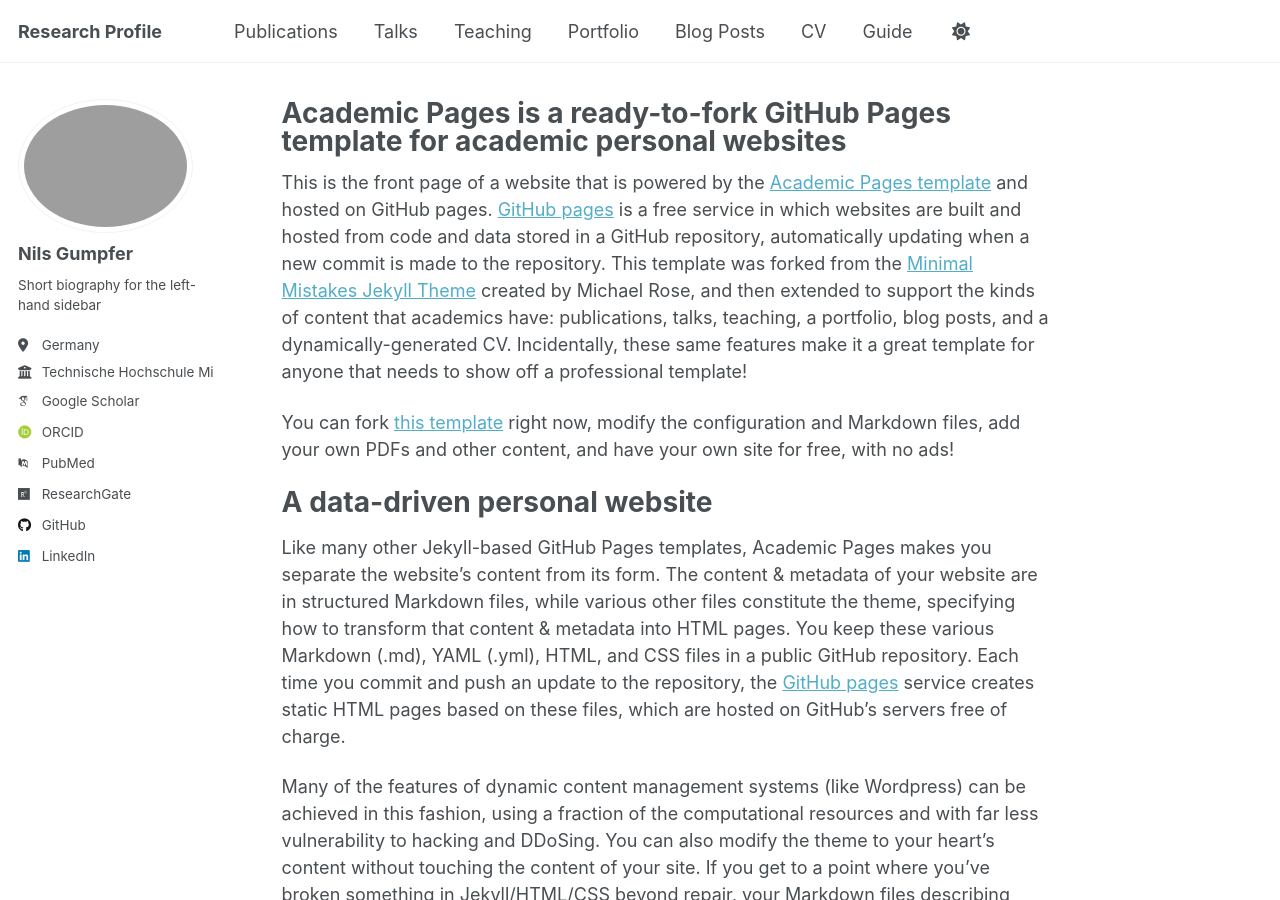
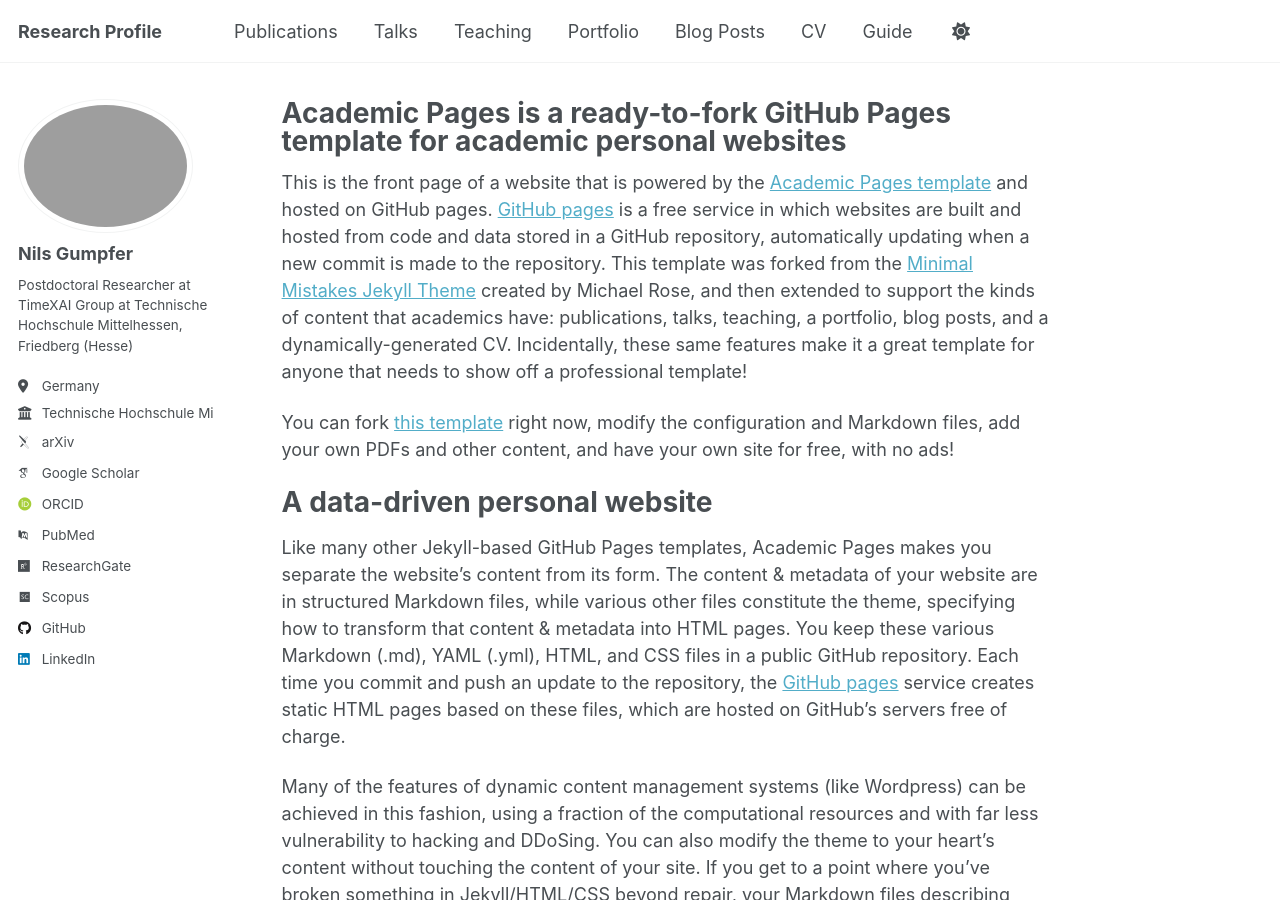
Before and after one commit to nilsgumpfer/nilsgumpfer.github.io, a Jekyll site: the page built from _pages/about.md, in a window 1280 px wide and 900 px high. Built offline with Jekyll 4.4.1, drawn with Linux system fonts in a browser that asks for light colours; some web fonts are replaced; a script that is not in the unit is left out.

Commit message:
2025-07-28_13:56:58

```diff
--- a/_config.yml
+++ b/_config.yml
@@ -25,7 +25,7 @@ author:
   avatar           : "profile.png"
   name             : "Nils Gumpfer"
   pronouns         : # example: "she/her"
-  bio              : "Short biography for the left-hand sidebar"
+  bio              : "Postdoctoral Researcher at TimeXAI Group at Technische Hochschule Mittelhessen, Friedberg (Hesse)"
   location         : "Germany"
   employer         : "Technische Hochschule Mittelhessen"
   uri              : # URL
@@ -33,14 +33,14 @@ author:
 
   # Academic websites
   academia         : # URL
-  arxiv            : # URL - Update with the correct link to your profile
+  arxiv            : "https://arxiv.org/search/cs?searchtype=author&query=Gumpfer,+N"
   googlescholar    : "https://scholar.google.com/citations?user=cbLOkB4AAAAJ"
   impactstory      : # URL
   orcid            : "https://orcid.org/0000-0001-8644-9885"
   semantic         : # URL
   pubmed           : "https://www.ncbi.nlm.nih.gov/pubmed/?term=nils+gumpfer"
   researchgate     : "https://www.researchgate.net/profile/Nils-Gumpfer"
-  scopus           : # URL
+  scopus           : "https://www.scopus.com/authid/detail.uri?authorId=57219450625"
 
   # Repositories and software development
   bitbucket        : # Username - Update with your username on the site
```
